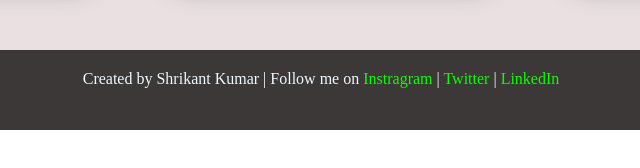
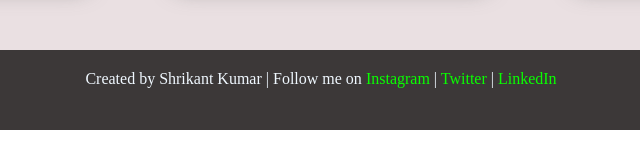
Before and after one commit to Shrikantkumar975/INT219, a plain HTML site: page index.html in a window 1280 px wide. Shown: the part 430-598 px from the top of the page, 319-959 px from the left. Drawn offline with Linux system fonts and the light colour scheme.

Commit message:
Fix Instagram spellings

```diff
--- a/index.html
+++ b/index.html
@@ -39,7 +39,8 @@
             </div>
         </div>
         <div class="footer">
-            <p>Created by Shrikant Kumar | Follow me on <a href="">Instragram </a>| <a href="">Twitter</a> | <a href="">LinkedIn</a></p>
+            <p>Created by Shrikant Kumar | Follow me on <a href="">Instagram </a>| <a href="">Twitter</a> | <a
+                    href="">LinkedIn</a></p>
         </div>
     </div>
 
```
